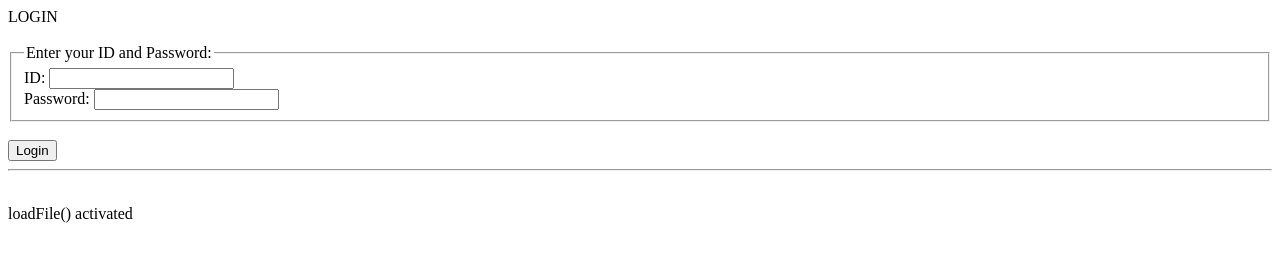
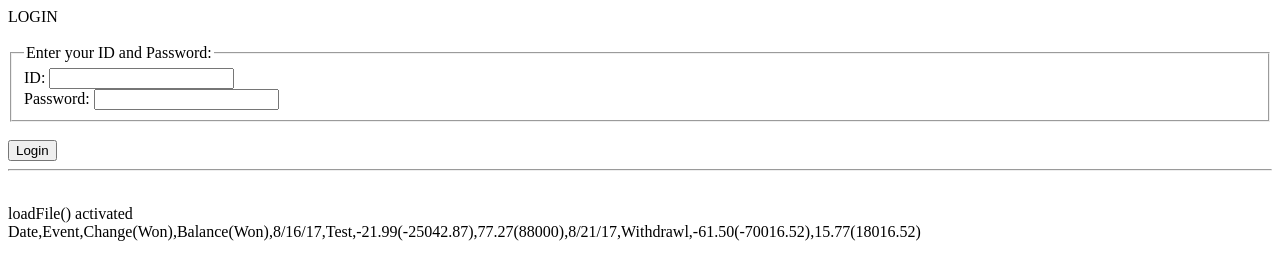
Before and after one commit to InhyukJ/InhyukJ.github.io, a plain HTML site: page Checkbook/Checkbook.html in a window 1280 px wide. Drawn offline with Linux system fonts and the light colour scheme.

Commit message:
loadFile()

```diff
--- a/Checkbook/check.js
+++ b/Checkbook/check.js
@@ -28,6 +28,9 @@ function checkCredentials() {
 
 function loadFile() {
     document.getElementById("transactions").innerHTML += "<br>loadFile() activated";
+    var frame = document.getElementById("file");
+    var rawStr = frame.contentWindow.document.body.childNodes[0].innerHTML;
+    document.getElementById("transactions").innerHTML += "<br>" + rawStr;
 }
 
 function displayData(data) {
```
Also changed, not shown: Checkbook/Checkbook.html (+0 -5 lines), Checkbook/data.txt (added).
